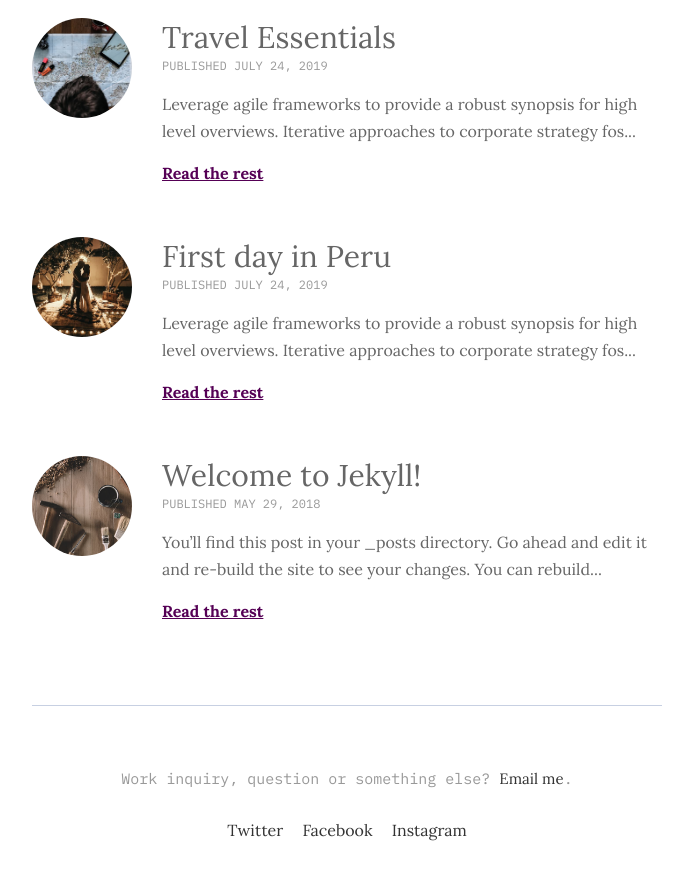
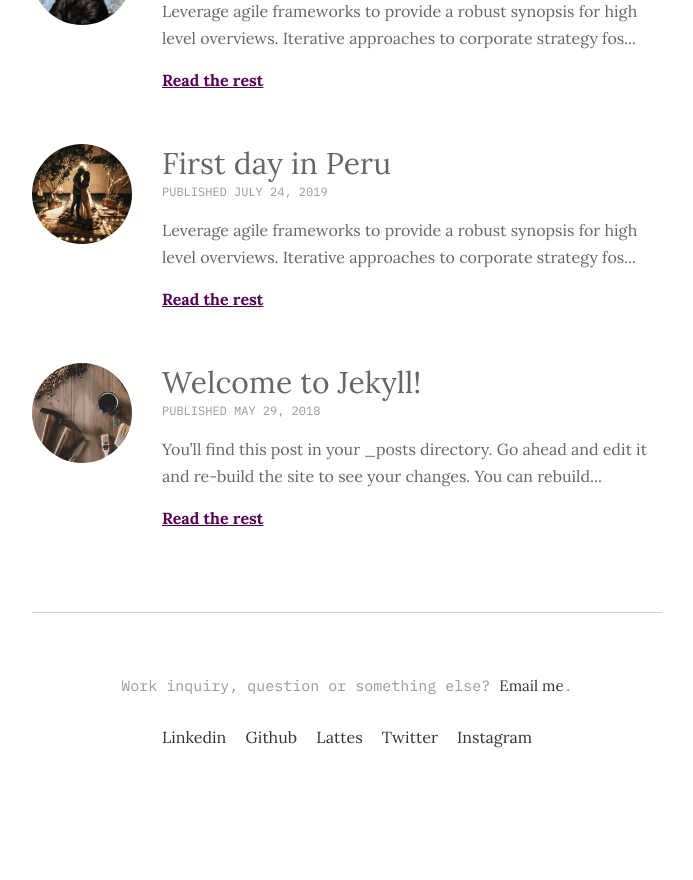
Before and after one commit to dudangel/dudangel.github.io, a Jekyll site: the page built from index.html, in a window 1280 px wide and 900 px high, scrolled down 949 px. Shown: the top 880 px of the window, without its empty margins (293-986 px from the left). Built offline with Jekyll 4.4.1, drawn with Linux system fonts in a browser that asks for light colours; after the commit the page ends 1756 px from its top, so only the background shows below that.

Commit message:
add socials

```diff
--- a/_config.yml
+++ b/_config.yml
@@ -16,12 +16,16 @@ author:
 
 # Contact links
 contact:
+  - name: Linkedin
+    link: https://www.linkedin.com/in/eduarda-cristina-rosa/
+  - name: Github
+    link: https://github.com/dudangel
+  - name: Lattes
+    link: http://lattes.cnpq.br/6480040185617659
   - name: Twitter
-    link: https://twitter.com/
-  - name: Facebook
-    link: https://facebook.com/
+    link: https://twitter.com/dudscr
   - name: Instagram
-    link: https://instagram.com/
+    link: https://www.instagram.com/dudscr/
 
 
 # Comment Section (Disqus)
```
Also changed, not shown: assets/img/01.jpg (deleted), assets/img/eu.jpeg (deleted), assets/img/eu.png (added).
